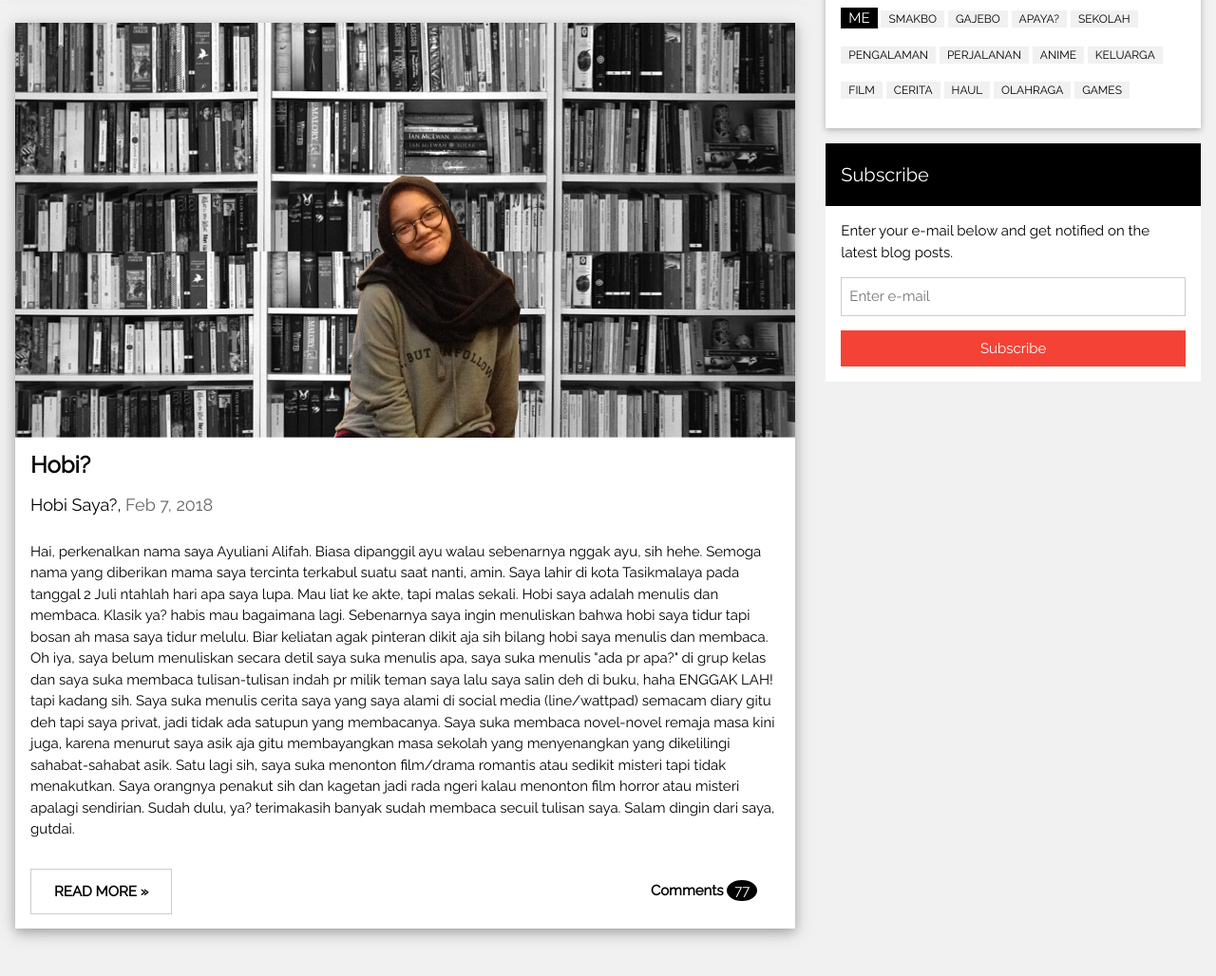
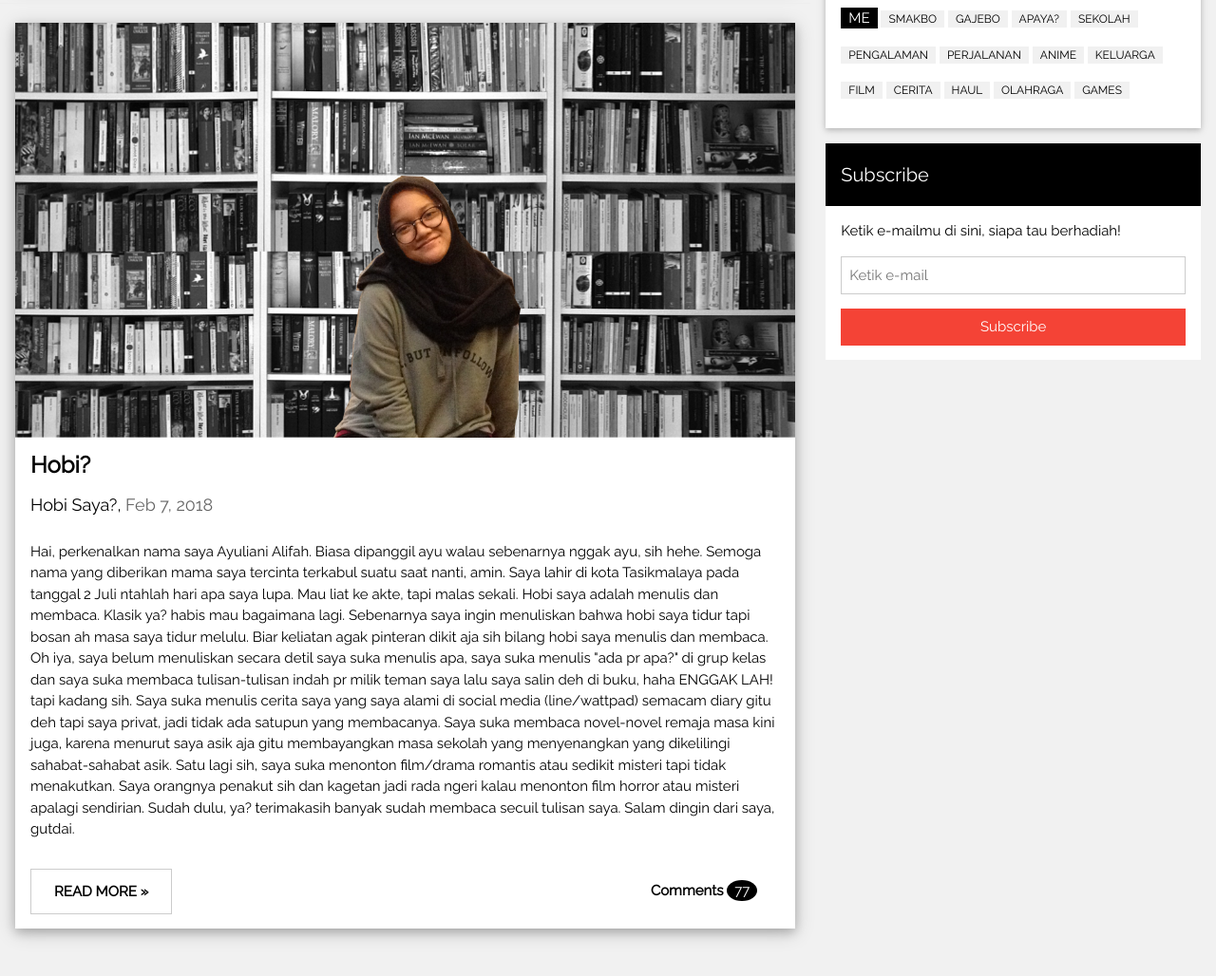
Before and after one commit to ayuliania/ayuliania.github.io, a plain HTML site: page index.html in a window 1280 px wide. Shown: the part 1257-2285 px from the top of the page at 95% size. Drawn offline with nearby package versions, Linux system fonts and the light colour scheme.

Commit message:
Update index.html

```diff
--- a/index.html
+++ b/index.html
@@ -133,8 +133,8 @@ and is wrapped around the whole page content, except for the footer in this exam
           <h4>Subscribe</h4>
         </div>
         <div class="w3-container w3-white">
-          <p>Enter your e-mail below and get notified on the latest blog posts.</p>
-          <p><input class="w3-input w3-border" type="text" placeholder="Enter e-mail" style="width:100%"></p>
+          <p>Ketik e-mailmu di sini, siapa tau berhadiah!</p>
+          <p><input class="w3-input w3-border" type="text" placeholder="Ketik e-mail" style="width:100%"></p>
           <p><button type="button" onclick="document.getElementById('subscribe').style.display='block'" class="w3-button w3-block w3-red">Subscribe</button></p>
         </div>
       </div>
```
